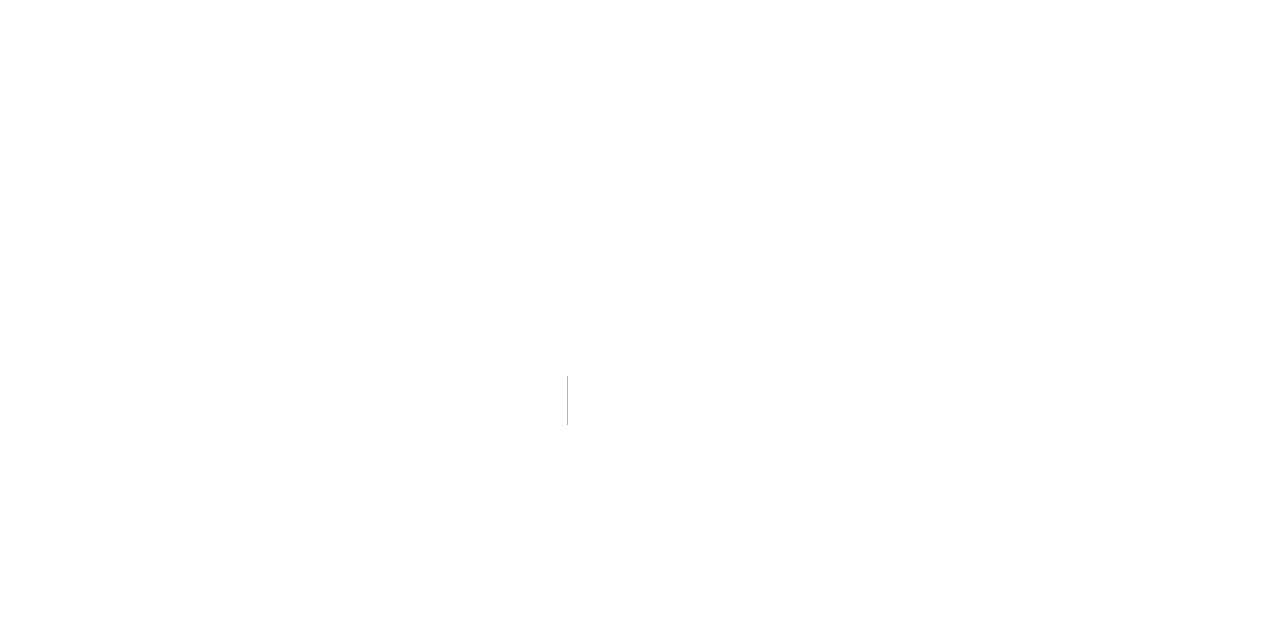
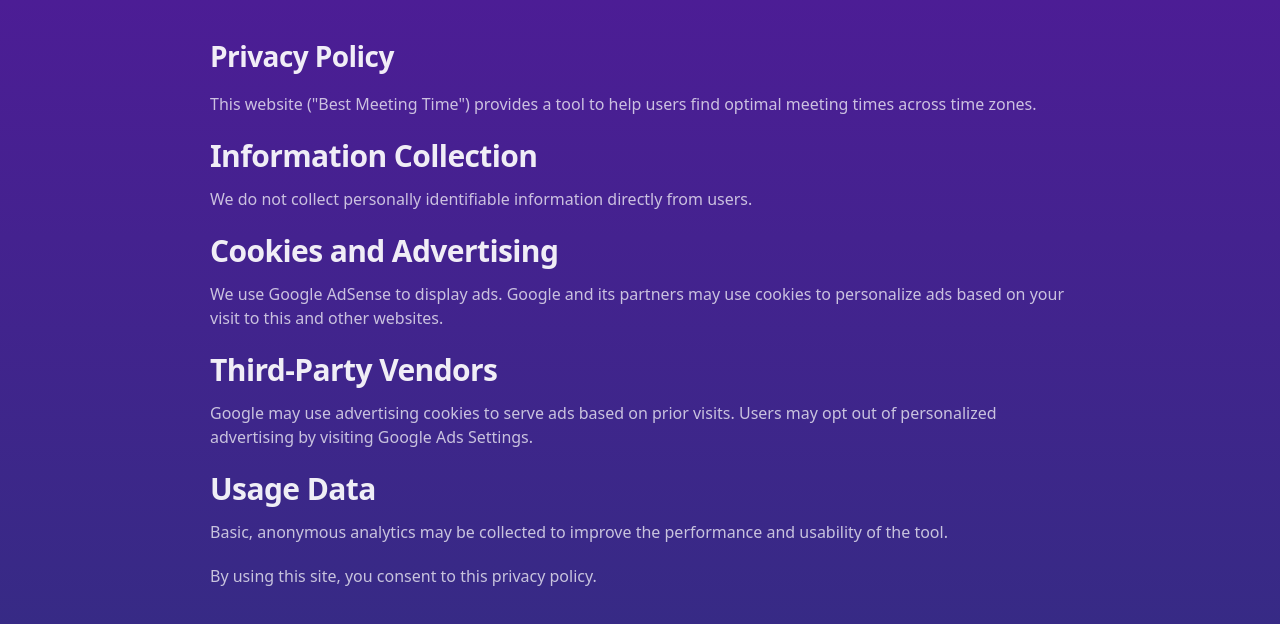
Before and after one commit to techtalk1282/Best-Meeting-Time, a Next.js app: page /privacy-policy in a window 1280 px wide. Before the commit this address had no page. Shown: the top 624 px of the page. Built offline with nearby package versions, Linux system fonts and the light colour scheme.

Commit message:
feat(legal): add privacy policy page for AdSense compliance

```diff
--- /dev/null
+++ b/app/privacy-policy/page.tsx
@@ -0,0 +1,46 @@
+/**
+ * File: app/privacy-policy/page.tsx
+ * Version: v1.0
+ * Purpose:
+ * - Privacy policy page required for AdSense approval
+ */
+
+export default function PrivacyPolicy() {
+  return (
+    <main style={{ padding: "40px 20px", maxWidth: "900px", margin: "0 auto", color: "white", lineHeight: "1.6" }}>
+
+      <h1 style={{ fontSize: "28px", fontWeight: "bold", marginBottom: "20px" }}>
+        Privacy Policy
+      </h1>
+
+      <p>
+        This website ("Best Meeting Time") provides a tool to help users find optimal meeting times across time zones.
+      </p>
+
+      <h2 style={{ marginTop: "20px" }}>Information Collection</h2>
+      <p>
+        We do not collect personally identifiable information directly from users.
+      </p>
+
+      <h2 style={{ marginTop: "20px" }}>Cookies and Advertising</h2>
+      <p>
+        We use Google AdSense to display ads. Google and its partners may use cookies to personalize ads based on your visit to this and other websites.
+      </p>
+
+      <h2 style={{ marginTop: "20px" }}>Third-Party Vendors</h2>
+      <p>
+        Google may use advertising cookies to serve ads based on prior visits. Users may opt out of personalized advertising by visiting Google Ads Settings.
+      </p>
+
+      <h2 style={{ marginTop: "20px" }}>Usage Data</h2>
+      <p>
+        Basic, anonymous analytics may be collected to improve the performance and usability of the tool.
+      </p>
+
+      <p style={{ marginTop: "20px" }}>
+        By using this site, you consent to this privacy policy.
+      </p>
+
+    </main>
+  );
+}
```
